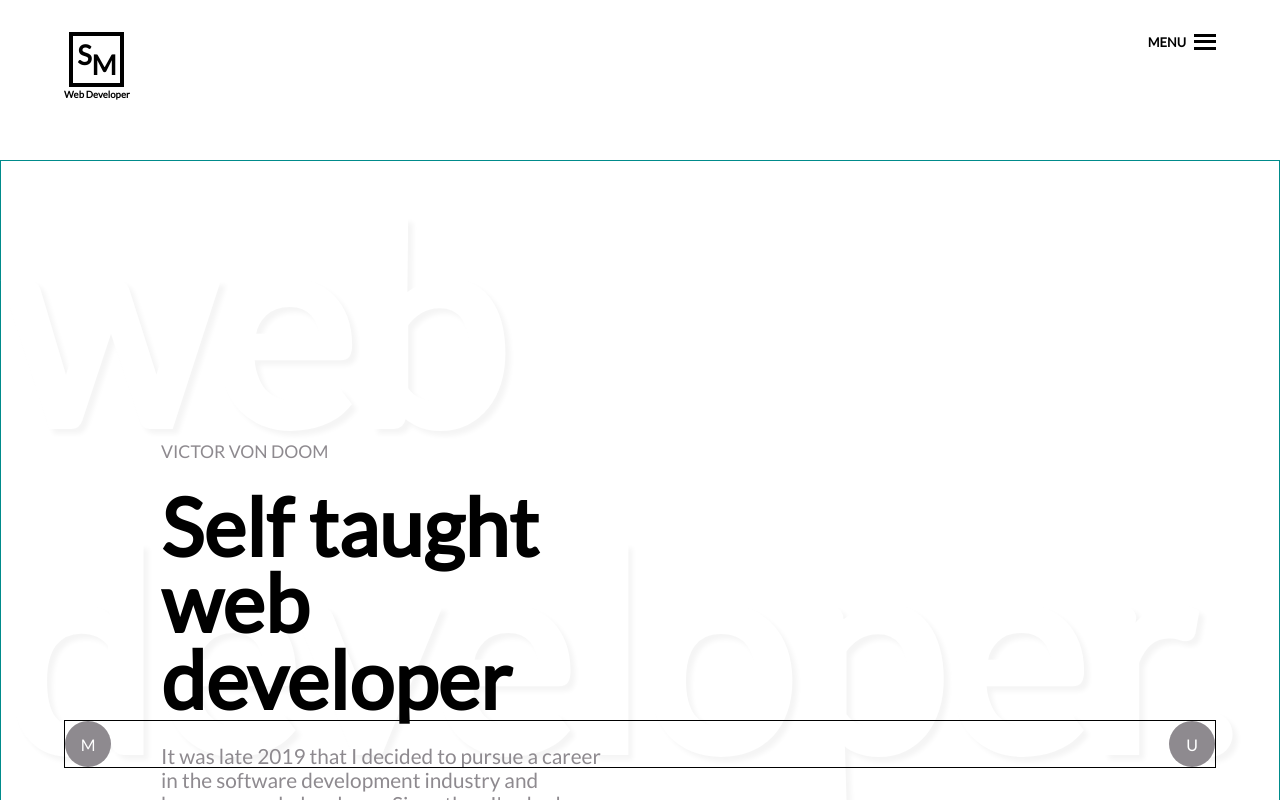
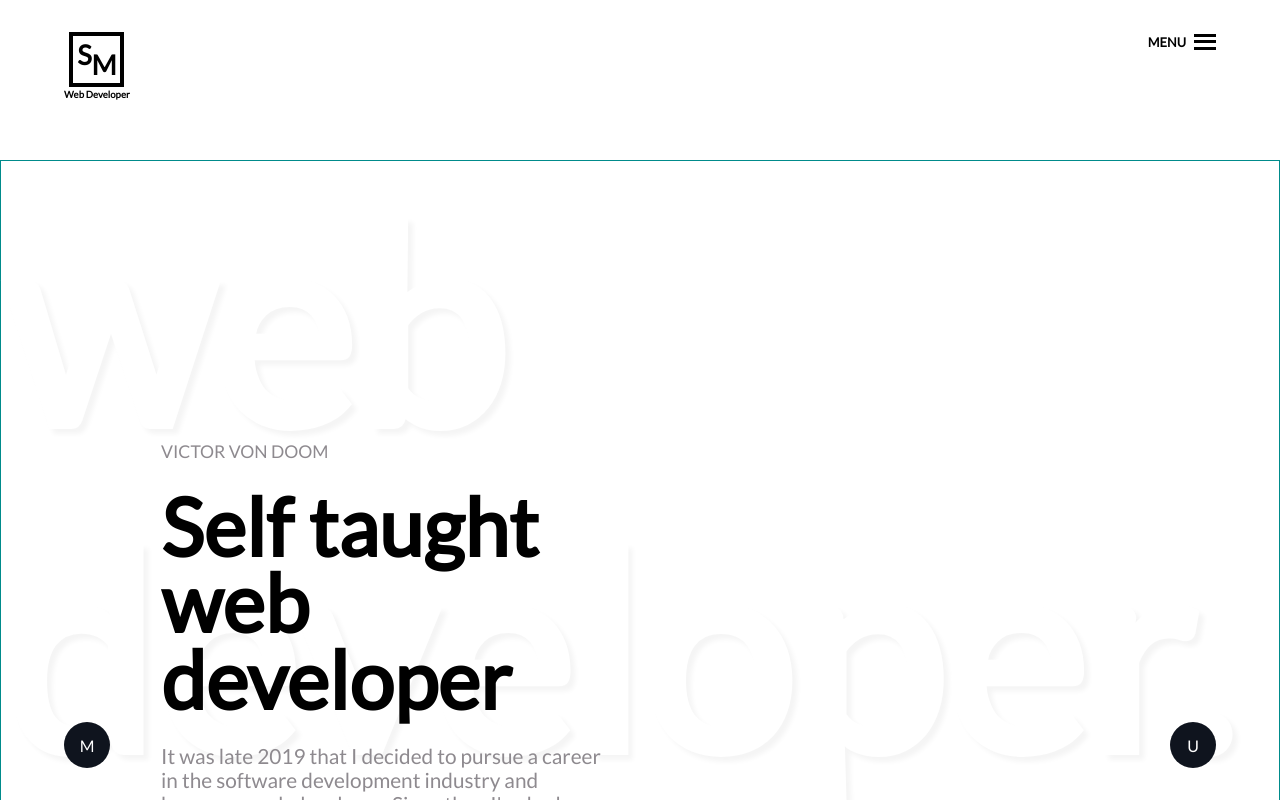
Before and after one commit to SizweMalobola/Portfolio_site, a React (Create React App) app: page / in a window 1280 px wide. Shown: the top 800 px of the page. Built offline with nearby package versions, Linux system fonts and the light colour scheme.

Commit message:
took FixedBottom elements out of their container

```diff
--- a/src/components/FixedBottom.js
+++ b/src/components/FixedBottom.js
@@ -5,7 +5,7 @@ import styles from "./fixedBottomStyle.module.css";
 function FixedBottom() {
   // Todo put id of top to route for scroll up functionality to work
   return (
-    <div className={styles["fixed-bottom"]}>
+    <>
       <Link to="/contact" className={styles["envelope"]}>
         M <span>contact me</span>
       </Link>
@@ -13,7 +13,7 @@ function FixedBottom() {
       <a className={styles["scroll-up"]} href="#top">
         U
       </a>
-    </div>
+    </>
   );
 }
 
--- a/src/components/fixedBottomStyle.module.css
+++ b/src/components/fixedBottomStyle.module.css
@@ -1,17 +1,17 @@
-.fixed-bottom {
+.envelope {
   position: fixed;
   bottom: 4%;
-  left: 0;
-  right: 0;
-  border: solid 1px black;
-  display: flex;
-  justify-content: space-between;
-  align-items: center;
-  margin: 0 4rem;
+  left: 4rem;
   z-index: 99;
-  --gray-primary: #8e8a8f;
 }
-.fixed-bottom a {
+.scroll-up {
+  position: fixed;
+  bottom: 4%;
+  right: 4rem;
+  z-index: 99;
+}
+.envelope,
+.scroll-up {
   text-decoration: none;
   width: 46px;
   height: 46px;
@@ -23,7 +23,8 @@
   border-radius: 23px;
   transition: all 0.2s linear;
 }
-.fixed-bottom a:hover {
+.envelope,
+.scroll-up {
   background-color: #0f141e;
 }
 .envelope:hover {
```
